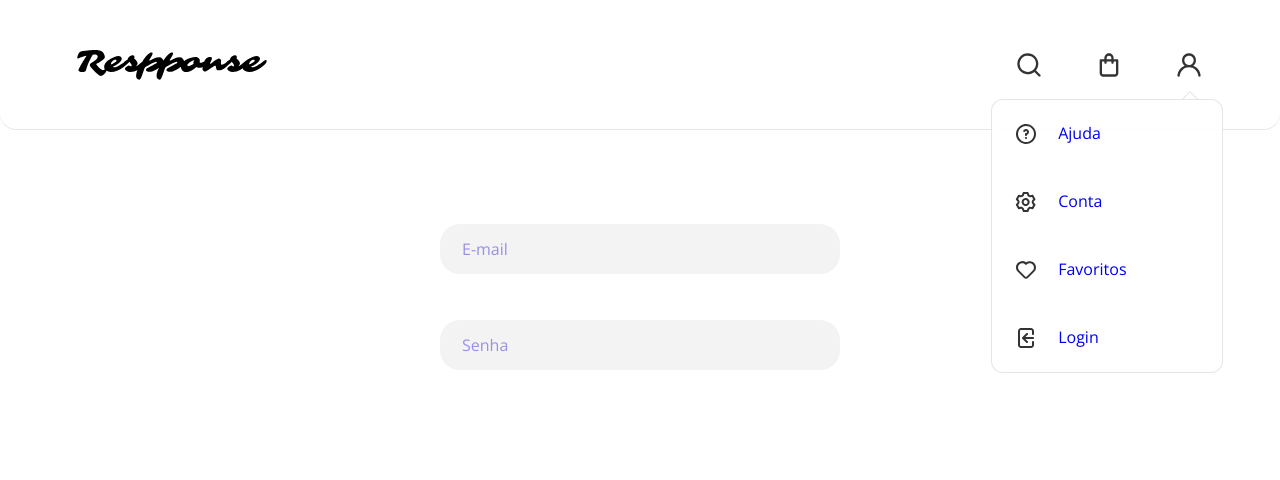
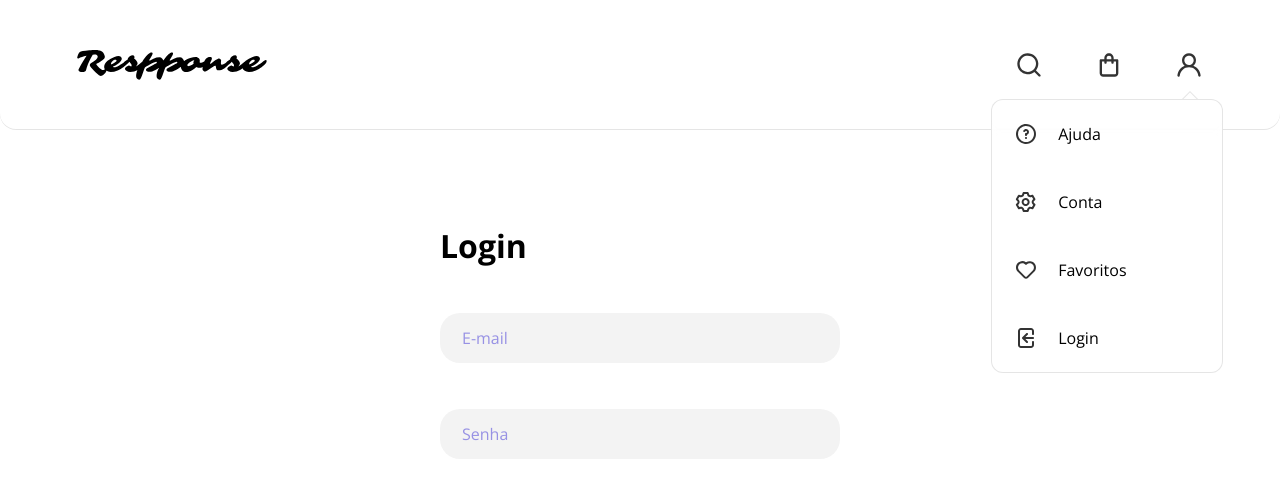
Before and after one commit to marlon307/project-respponse, a Next.js app: page /login in a window 1280 px wide. Both pictures are taken after a click on the element 1189 px from the left and 65 px from the top of the page. Shown: the top 480 px of the page. Built offline with nearby package versions, Linux system fonts and the light colour scheme.

Commit message:
Update menu link pages e Login title

```diff
--- a/components/Header/components/MenuMobile.tsx
+++ b/components/Header/components/MenuMobile.tsx
@@ -1,5 +1,6 @@
 import React, { useState } from 'react';
 import Image from 'next/image';
+import Link from 'next/link';
 import cx from 'classnames';
 import Menu from '../../../assets/img/Menu.svg';
 import icoFav from '../../../assets/img/heart.svg';
@@ -28,24 +29,44 @@ function MenuMobile() {
           <Bar />
           <ul>
             <li>
+              <Link href="/help">
+                <span>
                   <Image src={ icoHelp } />
                   Ajuda
+                </span>
+              </Link>
             </li>
             <li>
+              <Link href="/account">
+                <span>
                   <Image src={ icoAcount } />
                   Conta
+                </span>
+              </Link>
             </li>
             <li>
+              <Link href="/favorite">
+                <span>
                   <Image src={ icoFav } />
                   Favoritos
+                </span>
+              </Link>
             </li>
             <li>
+              <Link href="/bag">
+                <span>
                   <Image src={ iconBag } />
                   Sacola
+                </span>
+              </Link>
             </li>
             <li>
+              <Link href="/login">
+                <span>
                   <Image src={ iconLogin } />
                   Login
+                </span>
+              </Link>
             </li>
           </ul>
           <div className={ style.close }>
--- a/components/Header/components/MenuUser.tsx
+++ b/components/Header/components/MenuUser.tsx
@@ -28,27 +28,35 @@ function MenuUser() {
         <span className={ style.set } />
         <ul>
           <li>
-            <Image src={ icoHelp } />
             <Link href="/help">
-              Ajuda
+              <span>
+                <Image src={ icoHelp } />
+                Ajuda
+              </span>
             </Link>
           </li>
           <li>
-            <Image src={ icoSetting } />
             <Link href="/account">
-              Conta
+              <span>
+                <Image src={ icoSetting } />
+                Conta
+              </span>
             </Link>
           </li>
           <li>
-            <Image src={ icoFav } />
             <Link href="/favorite">
-              Favoritos
+              <span>
+                <Image src={ icoFav } />
+                Favoritos
+              </span>
             </Link>
           </li>
           <li>
-            <Image src={ icoLogin } />
             <Link href="/login">
-              Login
+              <span>
+                <Image src={ icoLogin } />
+                Login
+              </span>
             </Link>
           </li>
         </ul>
--- a/components/Header/components/styles/styleMenuMobile.module.scss
+++ b/components/Header/components/styles/styleMenuMobile.module.scss
@@ -20,9 +20,17 @@
 
       li {
         padding: 22px;
-        display: flex;
-        align-items: center;
-        gap: 16px;
+
+        span {
+          display: flex;
+          align-items: center;
+          cursor: pointer;
+          gap: 16px;
+
+          &:hover {
+            text-decoration: underline;
+          }
+        }
 
         img {
           width: 28px;
--- a/components/Header/components/styles/styleMenuUser.module.scss
+++ b/components/Header/components/styles/styleMenuUser.module.scss
@@ -25,11 +25,15 @@
       font-family: 'Open Sans', sans-serif;
       font-weight: 400;
       padding: 22px;
-      display: flex;
-      gap: 20px;
 
-      &:hover {
-        text-decoration: underline;
+      span {
+        display: flex;
+        align-items: center;
+        gap: 20px;
+
+        &:hover {
+          text-decoration: underline;
+        }
       }
     }
   }
--- a/pages/login.tsx
+++ b/pages/login.tsx
@@ -5,6 +5,7 @@ import style from './styles/styleLogin.module.scss';
 function login() {
   return (
     <div className={ style.contlogin }>
+      <h1>Login</h1>
       <form>
         <Input id="email" type="email" name="email" placeholder="E-mail" />
         <Input id="psw" type="password" name="psw" placeholder="Senha" />
--- a/pages/styles/styleLogin.module.scss
+++ b/pages/styles/styleLogin.module.scss
@@ -1,4 +1,5 @@
 .contlogin {
+  width: 90%;
   max-width: 400px;
   margin: 14rem auto;
 }
```
Lines whose indentation alone changed are shown as unchanged.
